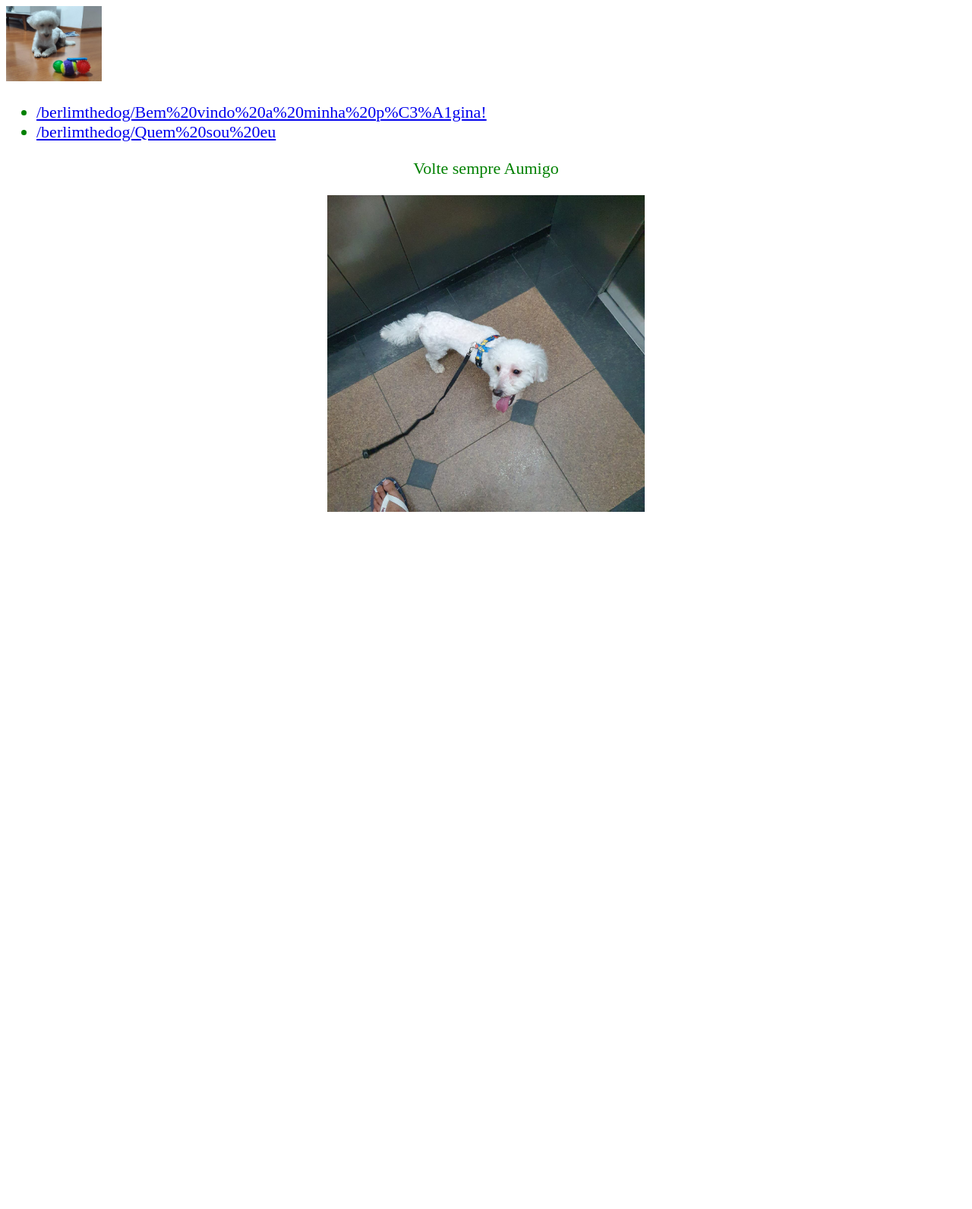
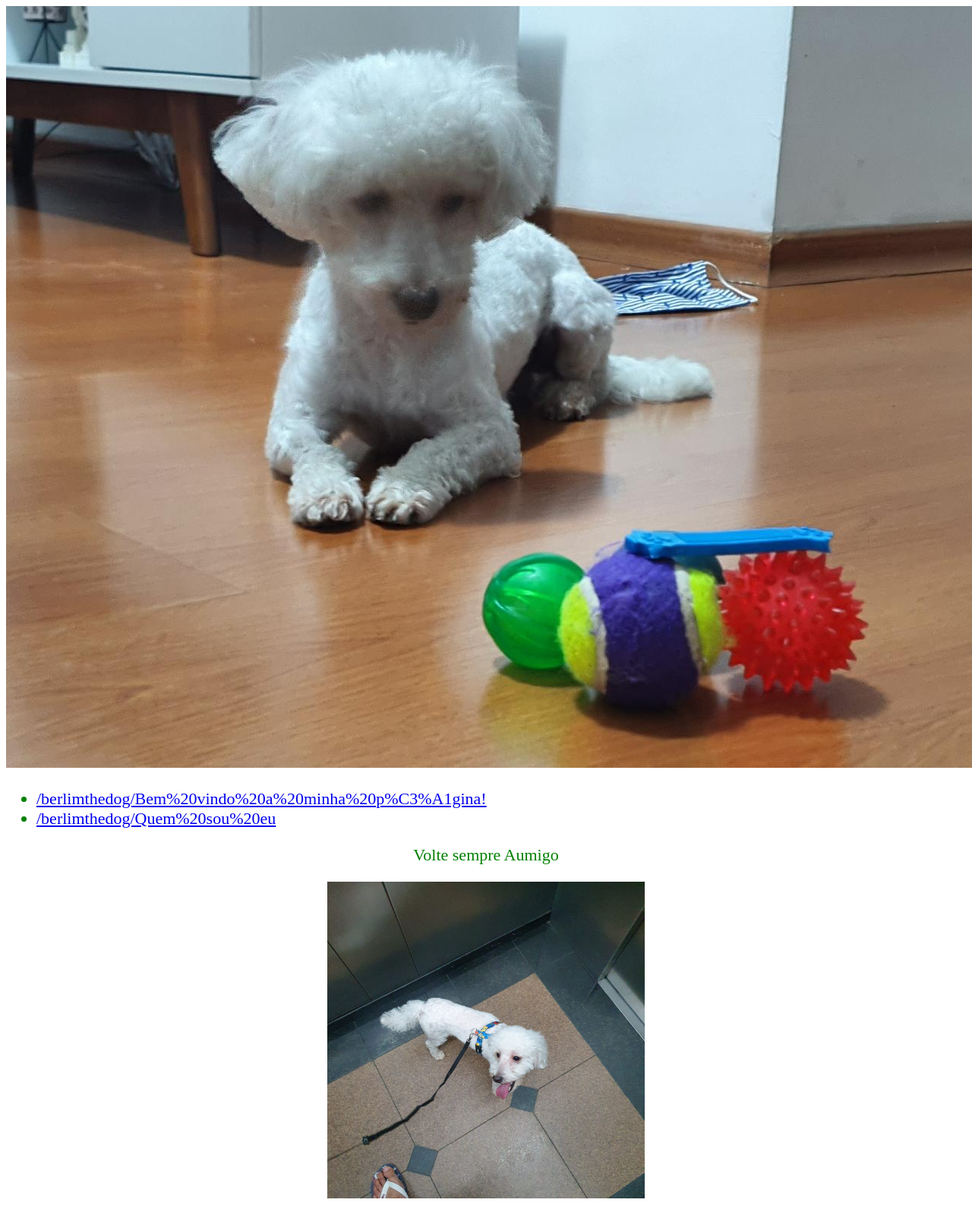
Before and after one commit to samuel-flavio/berlimthedog, a Jekyll site: the page built from index.markdown, in a window 1280 px wide. Shown: the whole page at 76% size. Built offline with Jekyll 4.4.1, drawn with Linux system fonts in a browser that asks for light colours; before the commit the page ends 900 px from its top, so only the background shows below that.

Commit message:
Update home.html

```diff
--- a/_layouts/home.html
+++ b/_layouts/home.html
@@ -2,7 +2,7 @@
 layout: default
 ---
 <body>
-    <header><img src="{{ '/assets/images/logo.jpeg' | relative_url }}" width=10%></header>
+    <header><img class="logo" src="{{ '/assets/images/logo.jpeg' | relative_url }}"></header>
     <main>
         <ul>
         {% for post in site.posts %}
```
